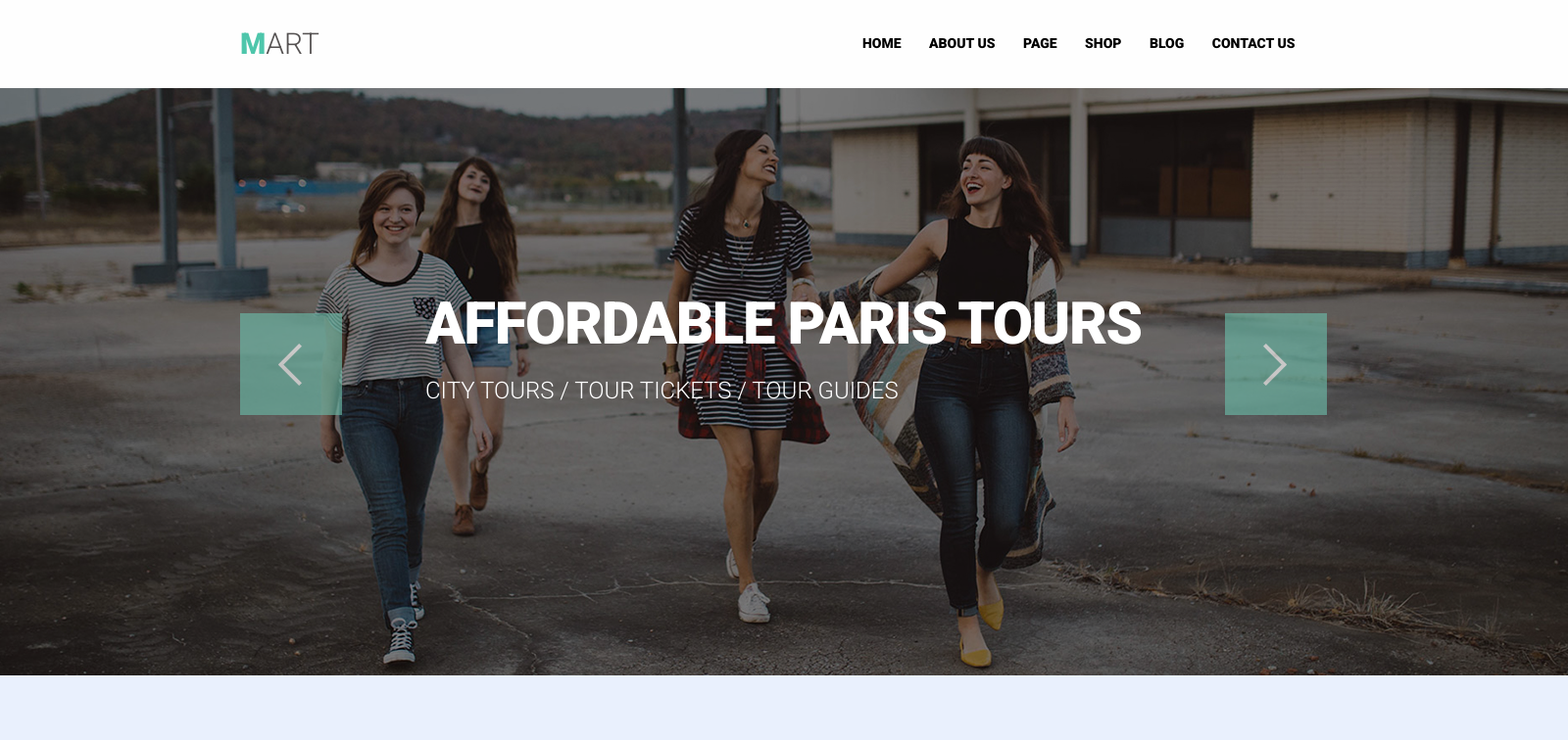
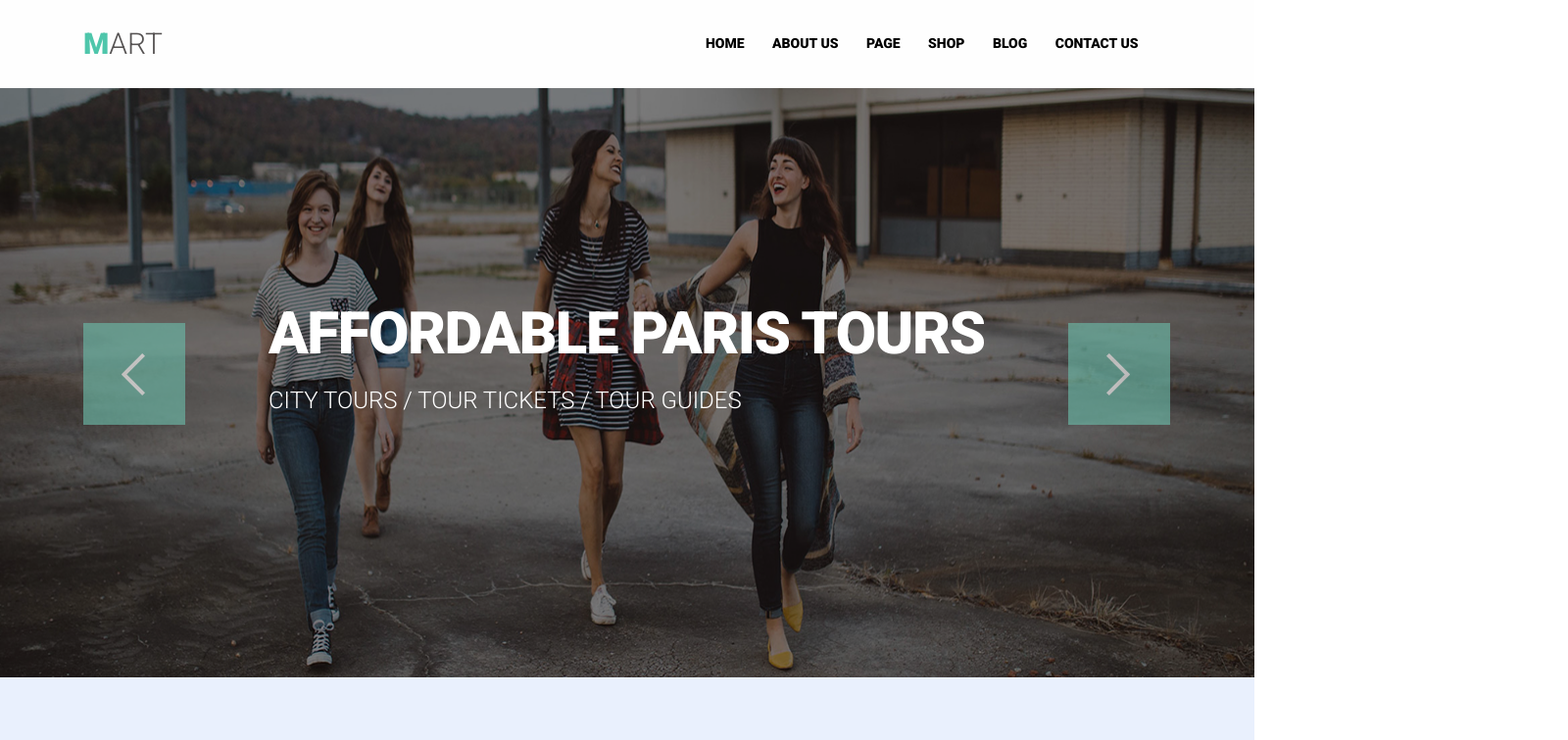
Before and after one commit to Olgha-Sh/goit-fe-course, a plain HTML site: page module-05/index.html in a window 1280 px wide. Shown: the top 756 px of the page at 98% size, 1600 px wide, since content can reach past the window. Drawn offline with nearby package versions, Linux system fonts and the light colour scheme.

Commit message:
change files

```diff
--- a/module-05/css/main.css
+++ b/module-05/css/main.css
@@ -8,7 +8,7 @@ body {
     color: #555252;
 }
 .global-wrapper {
-    width: 1600px;
+    width: 100%;
     margin: 0 auto;
     background:#e9f0fd;
 }
@@ -72,20 +72,34 @@ body {
 }
 .tours {
     position: relative;
+    width: 100%;
 }
 .img-filter {
     filter: brightness(52%);
 }
+
+.img-tour {
+    width: 100%;
+}
+
+.slider-wrapper {
+    position: absolute;
+    top: 0;
+    left: 0;
+    width: 100%;
+    height: 100%;
+}
+
 .slider-navigation-wrapper {
-    position: absolute;
-    left: 215px;
-    top: 200px;
+    margin-top: 210px;
 }
+
 .slider-title-wrapper {
     float: left;
     text-align: left;
     margin: 0 85px 0;
 }
+
 .tours-title {
     color: #fff;
     font-size: 60px;
--- a/module-05/index.html
+++ b/module-05/index.html
@@ -1,5 +1,6 @@
 <!DOCTYPE html>
 <html lang="en">
+
 <head>
     <meta charset="UTF-8">
     <link href="https://fonts.googleapis.com/css?family=Roboto:300,900&display=swap" rel="stylesheet">
@@ -7,6 +8,7 @@
     <link rel="stylesheet" href="css/main.css">
     <title>Module05</title>
 </head>
+
 <body>
     <header class="page-header global-wrapper">
         <nav class="page-nav content-wrapper">
@@ -24,8 +26,9 @@
     <main class="main-content global-wrapper">
         <section class="tours">
             <div class="img-filter">
-                <img class="img-tour" src="./img/image01.jpg" alt="Girls" width="1600" height="600">
+                <img class="img-tour" src="./img/image01.jpg" alt="Girls" width="1600" height="602">
             </div>
+            <div class="slider-wrapper">
                 <div class="slider-navigation-wrapper content-wrapper wrapper-clearfix">
                     <button class="slider-button left"></button>
                     <div class="slider-title-wrapper">
@@ -34,6 +37,8 @@
                     </div>
                     <button class="slider-button right"></button>
                 </div>
+            </div>
+
         </section>
 
         <section class="clothes">
@@ -92,4 +97,5 @@
         </p>
     </footer>
 </body>
+
 </html>
```
Lines whose indentation alone changed are shown as unchanged.
